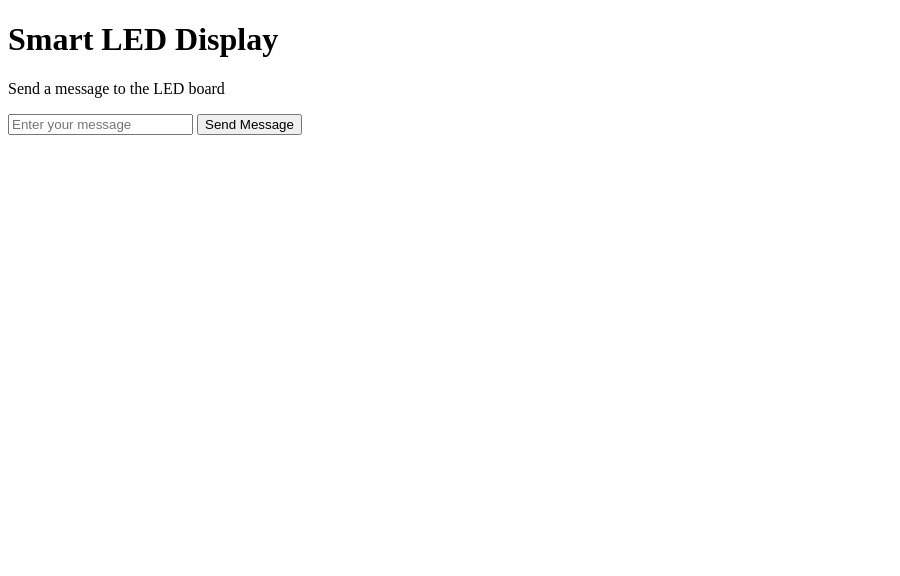
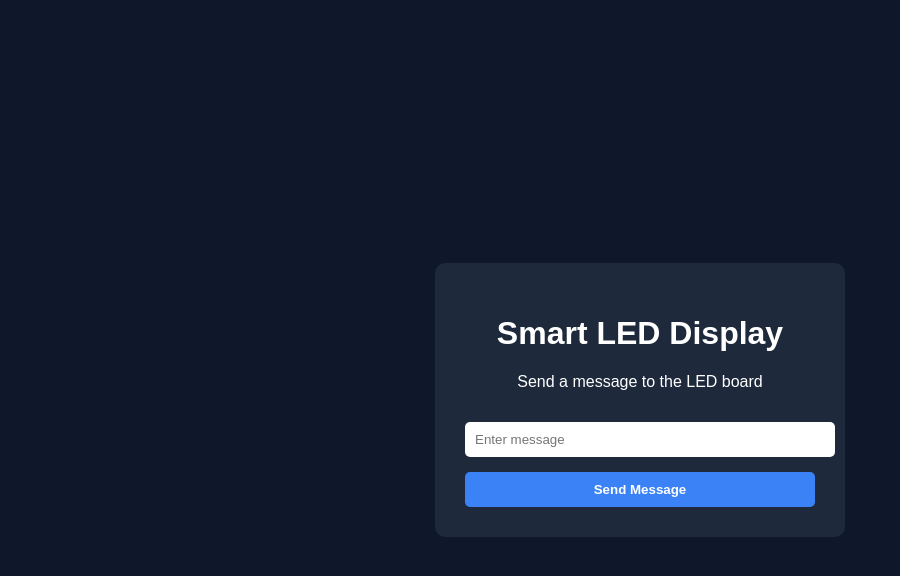
Before and after one commit to hari4848/Smart-led-display, a plain HTML site: page docs/index.html in a window 1280 px wide. Shown: the whole page, without its empty margins (0-900 px from the left). Drawn offline with Linux system fonts and the light colour scheme.

Commit message:
Enhance index.html with Firebase integration
Added Firebase SDK and initialized database connection.

```diff
--- a/docs/index.html
+++ b/docs/index.html
@@ -4,6 +4,54 @@
 <head>
 <meta charset="UTF-8">
 <title>Smart LED Display</title>
+
+<style>
+
+body{
+    font-family: Arial, sans-serif;
+    background:#0f172a;
+    color:white;
+    display:flex;
+    justify-content:center;
+    align-items:center;
+    height:100vh;
+    margin:0;
+}
+
+.container{
+    background:#1e293b;
+    padding:30px;
+    border-radius:10px;
+    text-align:center;
+    width:350px;
+}
+
+input{
+    width:100%;
+    padding:10px;
+    margin-top:15px;
+    border:none;
+    border-radius:5px;
+}
+
+button{
+    margin-top:15px;
+    padding:10px;
+    width:100%;
+    border:none;
+    background:#3b82f6;
+    color:white;
+    font-weight:bold;
+    border-radius:5px;
+    cursor:pointer;
+}
+
+button:hover{
+    background:#2563eb;
+}
+
+</style>
+
 </head>
 
 <body>
@@ -17,7 +65,7 @@
 <input
 type="text"
 id="messageInput"
-        placeholder="Enter your message">
+placeholder="Enter message">
 
 <button id="sendButton">
 Send Message
@@ -25,6 +73,40 @@
 
 </div>
 
+
+<!-- Firebase SDK -->
+<script src="https://www.gstatic.com/firebasejs/8.10.0/firebase-app.js"></script>
+<script src="https://www.gstatic.com/firebasejs/8.10.0/firebase-database.js"></script>
+
+<script>
+
+const firebaseConfig = {
+apiKey: "AIzaSyBbSaVTRkOlwEcK6EdewcTpAeDVCCG0Rg0",
+authDomain: "smart-led-display.firebaseapp.com",
+databaseURL: "https://smart-led-display-default-rtdb.asia-southeast1.firebasedatabase.app",
+projectId: "smart-led-display",
+storageBucket: "smart-led-display.firebasestorage.app",
+messagingSenderId: "385138898456",
+appId: "1:385138898456:web:f05abaee27cc1b635db56d"
+};
+
+firebase.initializeApp(firebaseConfig);
+
+const db = firebase.database();
+
+document.getElementById("sendButton").onclick = function(){
+
+const message = document.getElementById("messageInput").value;
+
+db.ref("led/message").set({
+text: message
+});
+
+alert("Message sent to LED display!");
+
+}
+
+</script>
+
 </body>
-
 </html>
```
Lines whose indentation alone changed are shown as unchanged.
